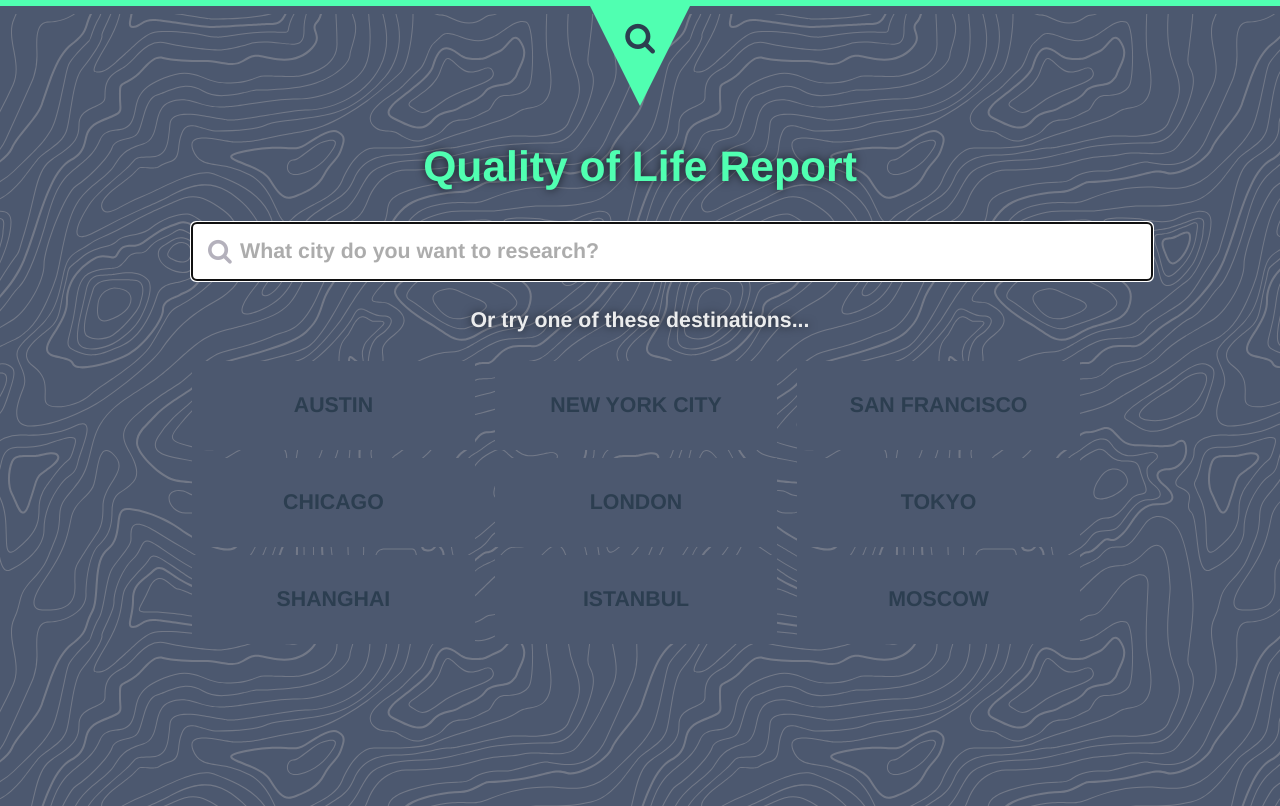
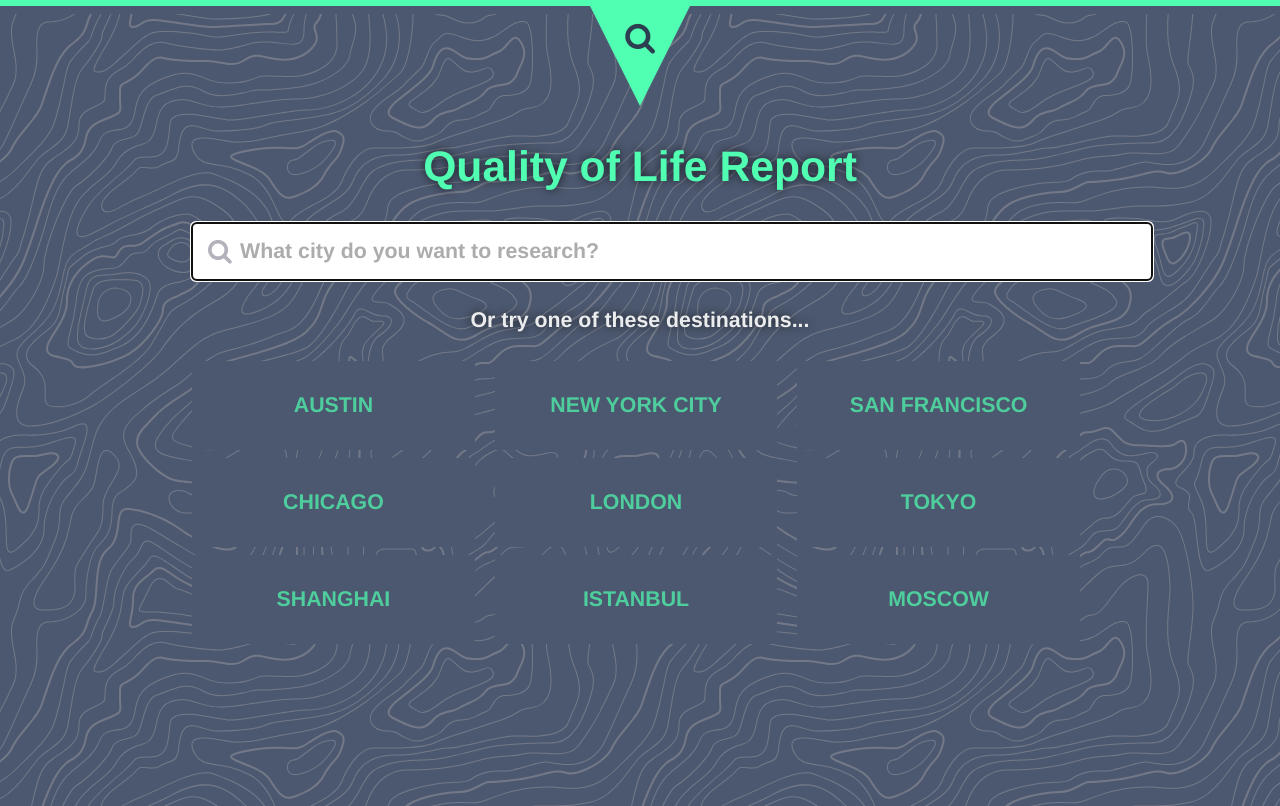
Before and after one commit to drinkingtheink/qol_report, a Vue app: page / in a window 1280 px wide. Built offline with nearby package versions, Linux system fonts and the light colour scheme.

Commit message:
Static Options color update.

```diff
--- a/src/components/search/StaticLocaleOptions.vue
+++ b/src/components/search/StaticLocaleOptions.vue
@@ -49,6 +49,7 @@ export default {
   margin: 0 .5rem .5rem 0;
   font-weight: bold;
   text-transform: uppercase;
+  color: rgba($color1, .7);
 
   &:hover {
     cursor: pointer;
```
